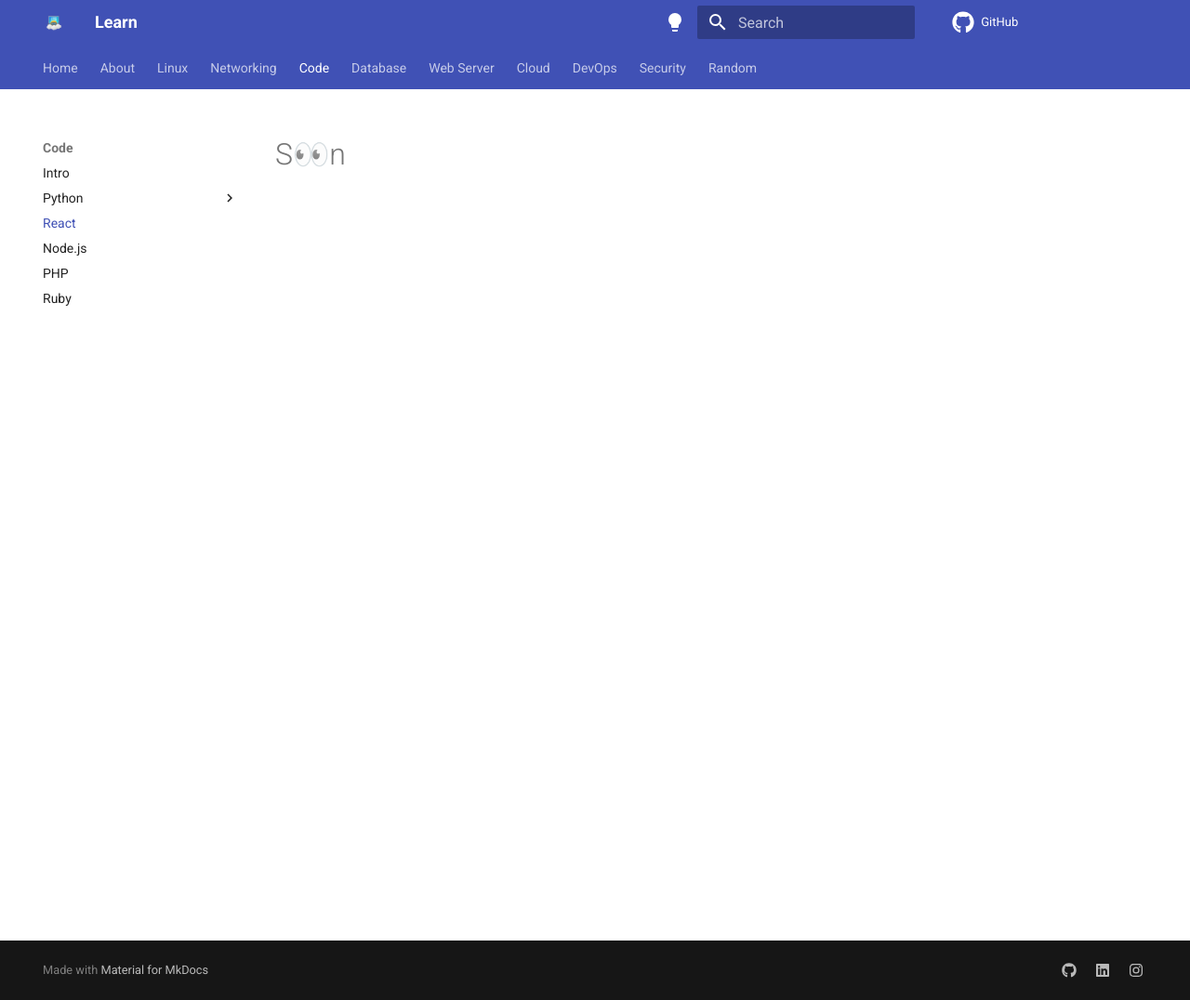
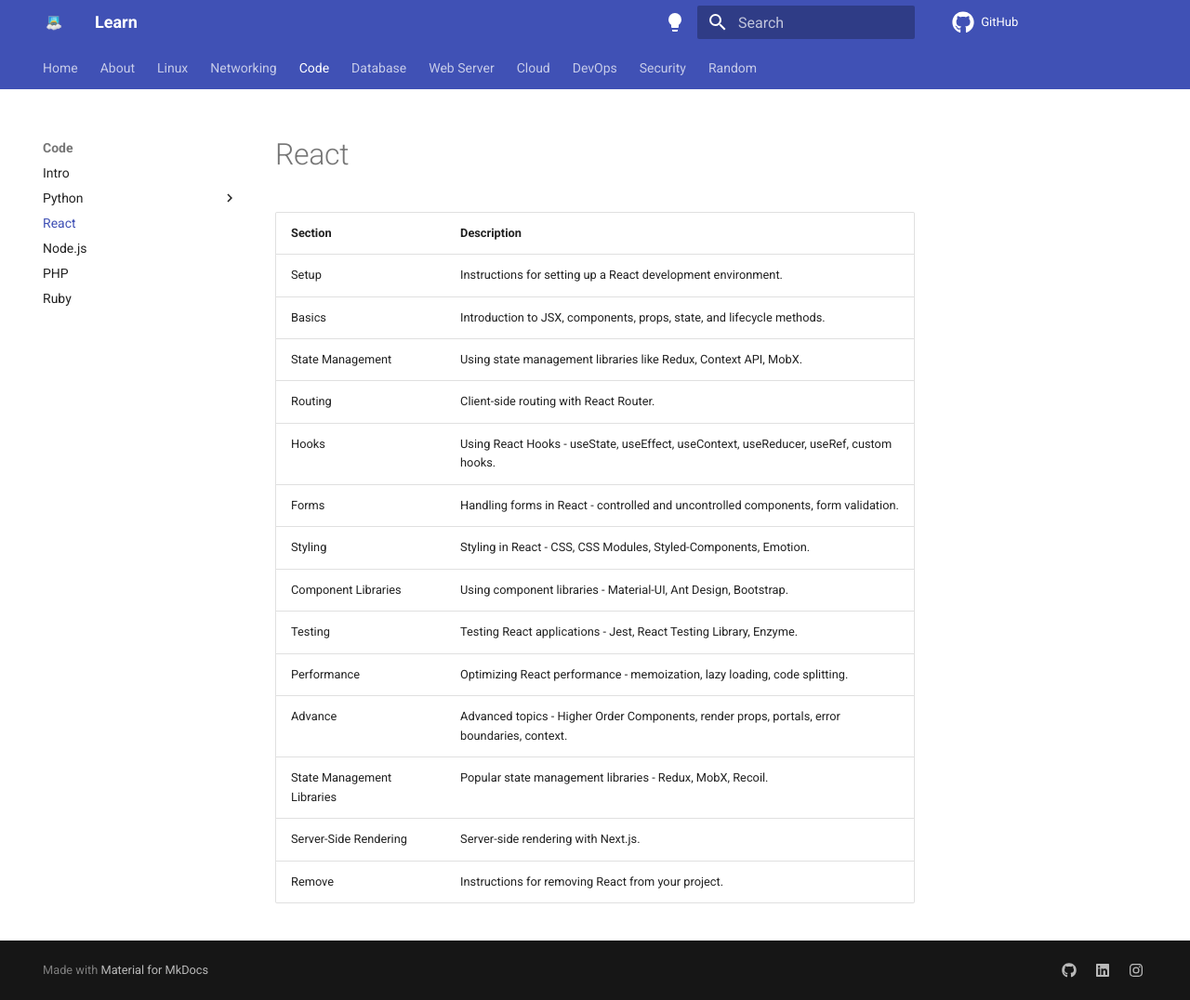
Before and after one commit to Vasanthabalaji01/Learn, an MkDocs documentation site: the page built from docs/code/react/react.md, in a window 1280 px wide and 1076 px high. Shown: the whole window at 93% size. Built offline with MkDocs 1.6.1 and Material for MkDocs 9.7.7, drawn with Linux system fonts in a browser that asks for light colours; comment, search, counter and statistics services are not loaded.

Commit message:
Update react.md
index content of react

```diff
--- a/docs/code/react/react.md
+++ b/docs/code/react/react.md
@@ -1 +1,16 @@
-# S👀n
+| Section             | Description                                                                 |
+|---------------------|-----------------------------------------------------------------------------|
+| Setup               | Instructions for setting up a React development environment.                |
+| Basics              | Introduction to JSX, components, props, state, and lifecycle methods.       |
+| State Management    | Using state management libraries like Redux, Context API, MobX.             |
+| Routing             | Client-side routing with React Router.                                      |
+| Hooks               | Using React Hooks - useState, useEffect, useContext, useReducer, useRef, custom hooks. |
+| Forms               | Handling forms in React - controlled and uncontrolled components, form validation. |
+| Styling             | Styling in React - CSS, CSS Modules, Styled-Components, Emotion.            |
+| Component Libraries | Using component libraries - Material-UI, Ant Design, Bootstrap.             |
+| Testing             | Testing React applications - Jest, React Testing Library, Enzyme.           |
+| Performance         | Optimizing React performance - memoization, lazy loading, code splitting.   |
+| Advance             | Advanced topics - Higher Order Components, render props, portals, error boundaries, context. |
+| State Management Libraries | Popular state management libraries - Redux, MobX, Recoil.          |
+| Server-Side Rendering | Server-side rendering with Next.js.                                       |
+| Remove              | Instructions for removing React from your project.                          |
```
